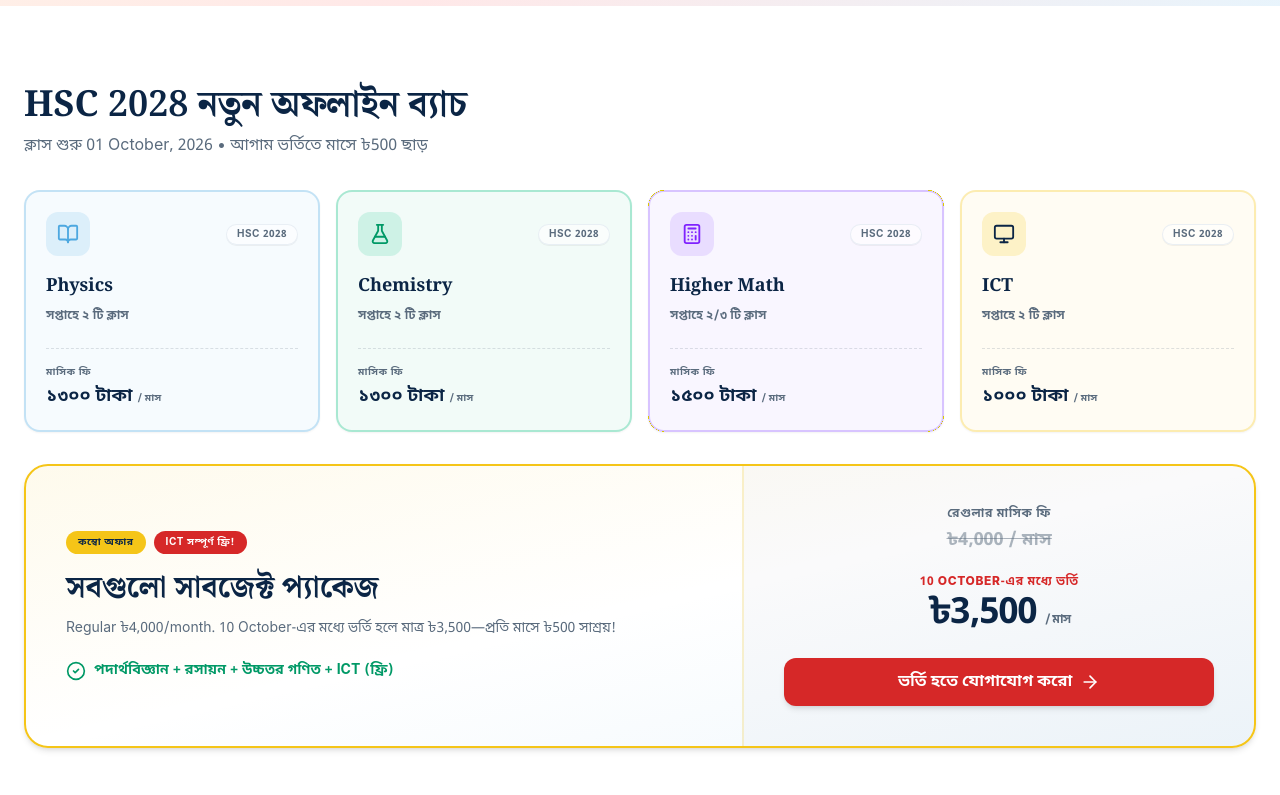
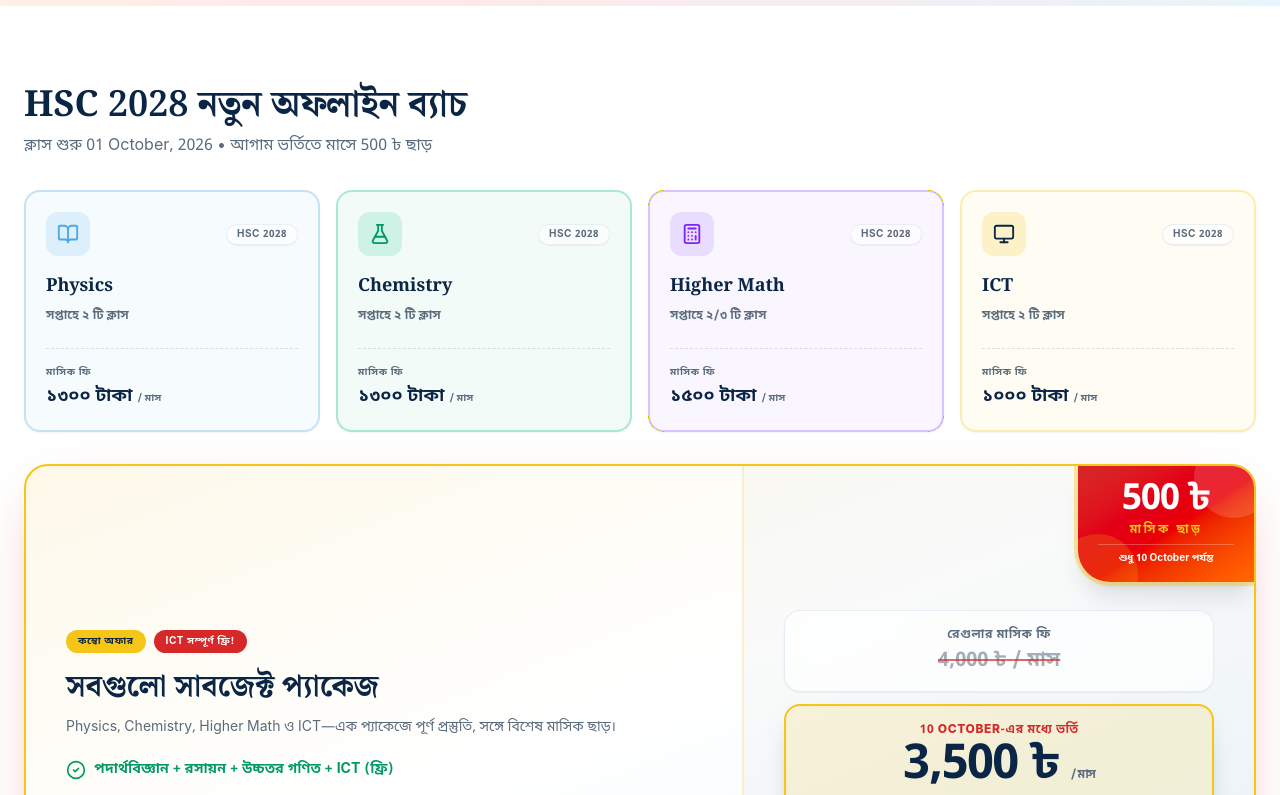
Before and after one commit to Mostafijur-1/Al-Biruni-Study-Point, a Next.js app: page / in a window 1280 px wide. Shown: the part 740-1535 px from the top of the page. Built offline with nearby package versions, Linux system fonts and the light colour scheme; no server answers.

Commit message:
Standardize taka display and highlight combo savings

```diff
--- a/components/batches/AdminBatchManager.tsx
+++ b/components/batches/AdminBatchManager.tsx
@@ -265,7 +265,7 @@ export function AdminBatchManager() {
             {availableStudents.map((student) => <button key={student.id} type="button" onClick={() => setSelectedStudent(student)} className={cn("flex w-full items-center justify-between rounded-xl border p-3 text-left", selectedStudent?.id === student.id ? "border-primary bg-secondary" : "border-border hover:border-primary/40")}><span><b className="text-sm text-primary">{student.name}</b>{student.studentCode && <small className="ml-2 font-mono text-muted">ID {student.studentCode}</small>}{student.reference && <small className="ml-2 text-muted">#{student.reference}</small>}</span>{selectedStudent?.id === student.id && <Check className="size-4 text-primary" />}</button>)}
             {studentQuery && availableStudents.length === 0 && <p className="rounded-xl bg-secondary p-3 text-sm text-muted">No available student found.</p>}
           </div>
-          {selectedStudent && <p className="mt-4 rounded-xl bg-secondary p-3 text-sm text-primary"><b>{selectedStudent.name}</b> will receive {addingToBatch.subjects.length} default subject{addingToBatch.subjects.length === 1 ? "" : "s"} and a ৳0 default fee.</p>}
+          {selectedStudent && <p className="mt-4 rounded-xl bg-secondary p-3 text-sm text-primary"><b>{selectedStudent.name}</b> will receive {addingToBatch.subjects.length} default subject{addingToBatch.subjects.length === 1 ? "" : "s"} and a 0 ৳ default fee.</p>}
           <Button className="mt-5 w-full" type="submit" disabled={saving || !selectedStudent}>{saving ? "Adding…" : "Add Student"}</Button>
         </form>
       )}
--- a/components/home/HomeSection.tsx
+++ b/components/home/HomeSection.tsx
@@ -199,9 +199,16 @@ export function HomeSection({ dict, brand }: HomeSectionProps) {
           </div>
 
           {/* Special Combo Package Card */}
-          <div className="mt-8 overflow-hidden rounded-3xl border-2 border-brand-yellow bg-linear-to-br from-brand-yellow/[0.08] via-transparent to-brand-blue/[0.08] shadow-md transition duration-300 hover:shadow-lg">
+          <div className="relative mt-8 overflow-hidden rounded-3xl border-2 border-brand-yellow bg-linear-to-br from-brand-yellow/[0.12] via-card to-brand-blue/[0.1] shadow-[0_18px_55px_-24px_rgba(220,38,38,0.45)] transition duration-300 hover:-translate-y-0.5 hover:shadow-[0_24px_65px_-24px_rgba(220,38,38,0.55)]">
+            <div className="absolute right-0 top-0 z-10 min-w-44 overflow-hidden rounded-bl-[2rem] bg-linear-to-br from-brand-red via-red-600 to-orange-500 px-5 py-4 text-center text-white shadow-xl ring-4 ring-brand-yellow/40" aria-label="500 taka discount every month until 10 October">
+              <span className="absolute -right-5 -top-7 size-20 rounded-full bg-white/15" aria-hidden />
+              <span className="absolute -bottom-8 -left-5 size-20 rounded-full bg-brand-yellow/20" aria-hidden />
+              <p className="relative text-3xl font-black leading-none tracking-tight sm:text-4xl">500 ৳</p>
+              <p className="relative mt-1 text-xs font-black uppercase tracking-[0.2em] text-brand-yellow">মাসিক ছাড়</p>
+              <p className="relative mt-1.5 border-t border-white/25 pt-1.5 text-[10px] font-bold">শুধু 10 October পর্যন্ত</p>
+            </div>
             <div className="grid md:grid-cols-[1.4fr_1fr]">
-              <div className="p-6 sm:p-8 md:p-10 flex flex-col justify-center">
+              <div className="flex flex-col justify-center p-6 pt-36 sm:p-8 sm:pt-36 md:p-10 md:pt-10">
                 <div className="flex flex-wrap items-center gap-2">
                   <span className="rounded-full bg-brand-yellow px-3 py-1 text-[10px] font-bold text-accent-foreground uppercase tracking-wider">
                     {dict.hsc2028.combo.badge}
@@ -222,16 +229,17 @@ export function HomeSection({ dict, brand }: HomeSectionProps) {
                 </div>
               </div>
 
-              <div className="bg-primary/[0.02] border-t-2 border-brand-yellow/20 md:border-t-0 md:border-l-2 md:border-brand-yellow/20 p-6 sm:p-8 md:p-10 flex flex-col justify-center items-center text-center">
-                <div className="space-y-1">
+              <div className="flex flex-col items-center justify-center border-t-2 border-brand-yellow/20 bg-primary/[0.025] p-6 text-center sm:p-8 md:border-l-2 md:border-t-0 md:p-10 md:pt-36">
+                <div className="w-full rounded-2xl border border-border/70 bg-white/70 p-4 shadow-xs backdrop-blur-sm">
                   <p className="text-xs font-bold text-muted uppercase tracking-wider">{dict.hsc2028.combo.regularFeeLabel}</p>
-                  <p className="text-lg font-bold text-muted/50 line-through">{dict.hsc2028.combo.regularFee} / মাস</p>
+                  <p className="mt-1 text-xl font-bold text-muted/55 line-through decoration-2 decoration-brand-red/70">{dict.hsc2028.combo.regularFee} / মাস</p>
                 </div>
-                <div className="mt-5 space-y-1">
-                  <p className="text-xs font-extrabold text-brand-red uppercase tracking-wider">{dict.hsc2028.combo.offerFeeLabel}</p>
-                  <p className="text-3xl sm:text-4xl font-black text-primary tracking-tight mt-0.5">
+                <div className="mt-3 w-full rounded-2xl border-2 border-brand-yellow bg-brand-yellow/15 p-4 shadow-[0_10px_30px_-18px_rgba(11,37,69,0.55)]">
+                  <p className="text-xs font-extrabold uppercase tracking-wider text-brand-red">{dict.hsc2028.combo.offerFeeLabel}</p>
+                  <p className="mt-1 text-4xl font-black tracking-tight text-primary sm:text-5xl">
                     {dict.hsc2028.combo.offerFee} <span className="text-xs font-bold text-muted">/ মাস</span>
                   </p>
+                  <p className="mt-2 text-xs font-black text-emerald-700">প্রতি মাসেই 500 ৳ সাশ্রয়</p>
                 </div>
                 <Link
                   href={"/contact"}
--- a/messages/bn.json
+++ b/messages/bn.json
@@ -20,7 +20,7 @@
       "classStartLabel": "ক্লাস শুরু",
       "classStartVal": "01 October, 2026",
       "specialOfferLabel": "বিশেষ অফার",
-      "specialOfferVal": "10 October-এর মধ্যে ভর্তি—মাসে ৳500 ছাড়!",
+      "specialOfferVal": "10 October-এর মধ্যে ভর্তি—মাসে 500 ৳ ছাড়!",
       "ctaCourses": "কোর্স দেখো",
       "ctaExplore": "MCQ TEST",
       "ctaRegister": "ভর্তি হোন"
@@ -34,7 +34,7 @@
     },
     "hsc2028": {
       "title": "HSC 2028 নতুন অফলাইন ব্যাচ",
-      "subtitle": "ক্লাস শুরু 01 October, 2026 • আগাম ভর্তিতে মাসে ৳500 ছাড়",
+      "subtitle": "ক্লাস শুরু 01 October, 2026 • আগাম ভর্তিতে মাসে 500 ৳ ছাড়",
       "physics": {
         "title": "Physics",
         "schedule": "সপ্তাহে ২ টি ক্লাস",
@@ -58,11 +58,11 @@
       "combo": {
         "title": "সবগুলো সাবজেক্ট প্যাকেজ",
         "badge": "কম্বো অফার",
-        "description": "Regular ৳4,000/month. 10 October-এর মধ্যে ভর্তি হলে মাত্র ৳3,500—প্রতি মাসে ৳500 সাশ্রয়!",
+        "description": "Physics, Chemistry, Higher Math ও ICT—এক প্যাকেজে পূর্ণ প্রস্তুতি, সঙ্গে বিশেষ মাসিক ছাড়।",
         "regularFeeLabel": "রেগুলার মাসিক ফি",
-        "regularFee": "৳4,000",
+        "regularFee": "4,000 ৳",
         "offerFeeLabel": "10 October-এর মধ্যে ভর্তি",
-        "offerFee": "৳3,500",
+        "offerFee": "3,500 ৳",
         "cta": "ভর্তি হতে যোগাযোগ করো"
       }
     },
```
Also changed, not shown: 1 other file (tests, documents, lock files or other folders).
